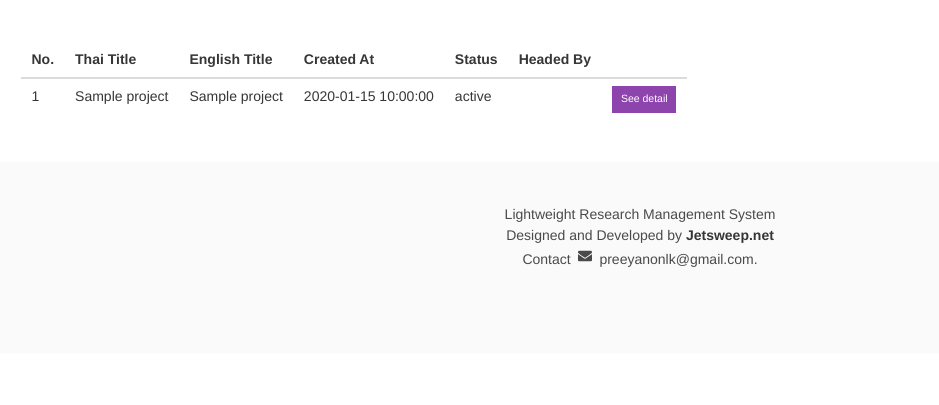
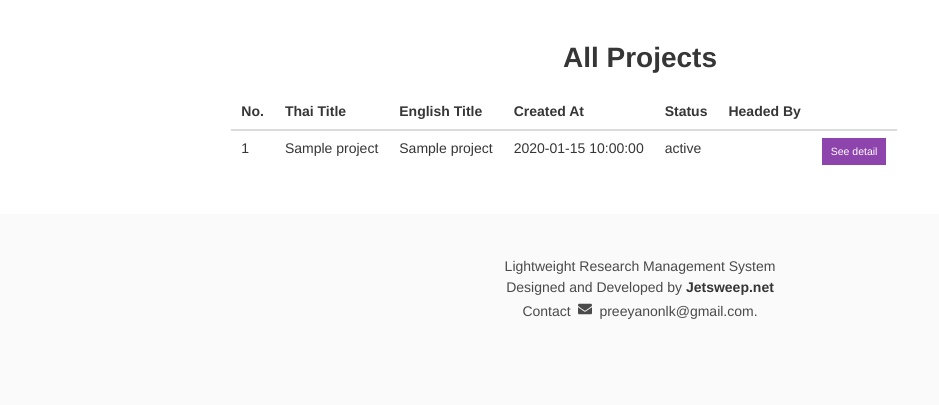
Before and after one commit to likit/stin-research-is, a Flask app: page /project/ in a window 1280 px wide. Shown: the part 46-451 px from the top of the page, without its empty margins (0-939 px from the left). Run offline with Flask 2, Linux system fonts and the light colour scheme; tables that the repository leaves empty hold one stand-in row (values such as "Sample post"); some libraries are stand-ins or nearby versions; some web fonts are replaced.

Commit message:
adjusted the layout of the page

```diff
--- a/erm/app/templates/project/index.html
+++ b/erm/app/templates/project/index.html
@@ -10,7 +10,8 @@
 </section>
 <section class="section">
     <div class="columns">
-        <div class="column">
+        <div class="column is-two-thirds is-offset-2">
+            <h1 class="title has-text-centered">All Projects</h1>
             <table class="table">
                 <thead>
                 <th>No.</th>
```
